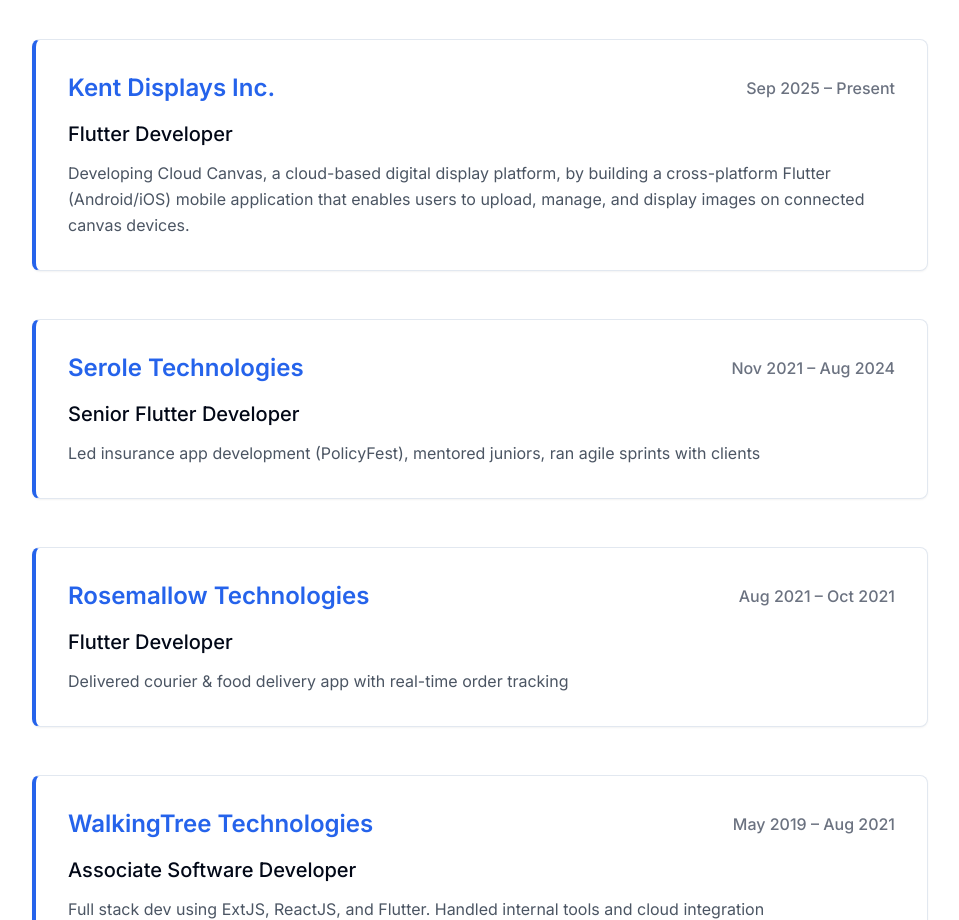
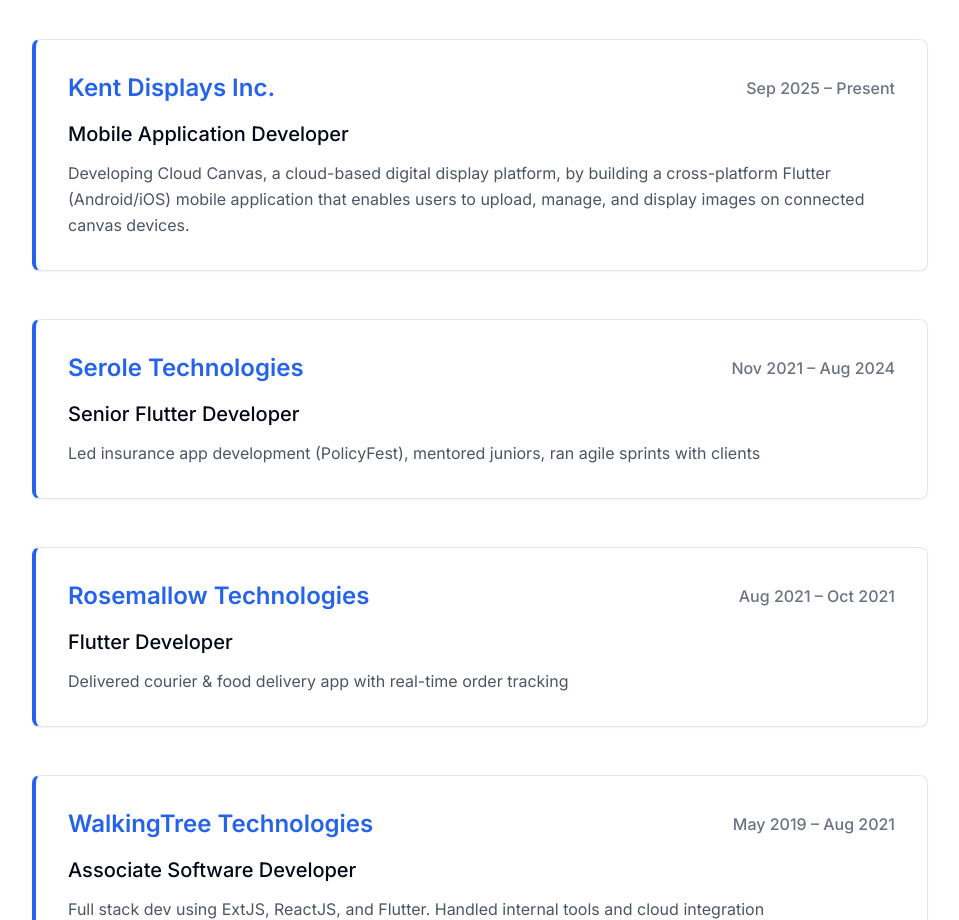
Before and after one commit to Hari36020/Hari-Portfolio, a React (Vite) app: page / in a window 1280 px wide. Shown: the part 1520-2440 px from the top of the page, without its empty margins (160-1119 px from the left). Built offline with nearby package versions, Linux system fonts and the light colour scheme.

Commit message:
Preceding changes

```diff
--- a/src/pages/Index.tsx
+++ b/src/pages/Index.tsx
@@ -44,7 +44,7 @@ const Index = () => {
     {
       company: "Kent Displays Inc.",
       period: "Sep 2025 – Present",
-      role: "Flutter Developer",
+      role: "Mobile Application Developer",
       description: "Developing Cloud Canvas, a cloud-based digital display platform, by building a cross-platform Flutter (Android/iOS) mobile application that enables users to upload, manage, and display images on connected canvas devices."
     },
     {
```
